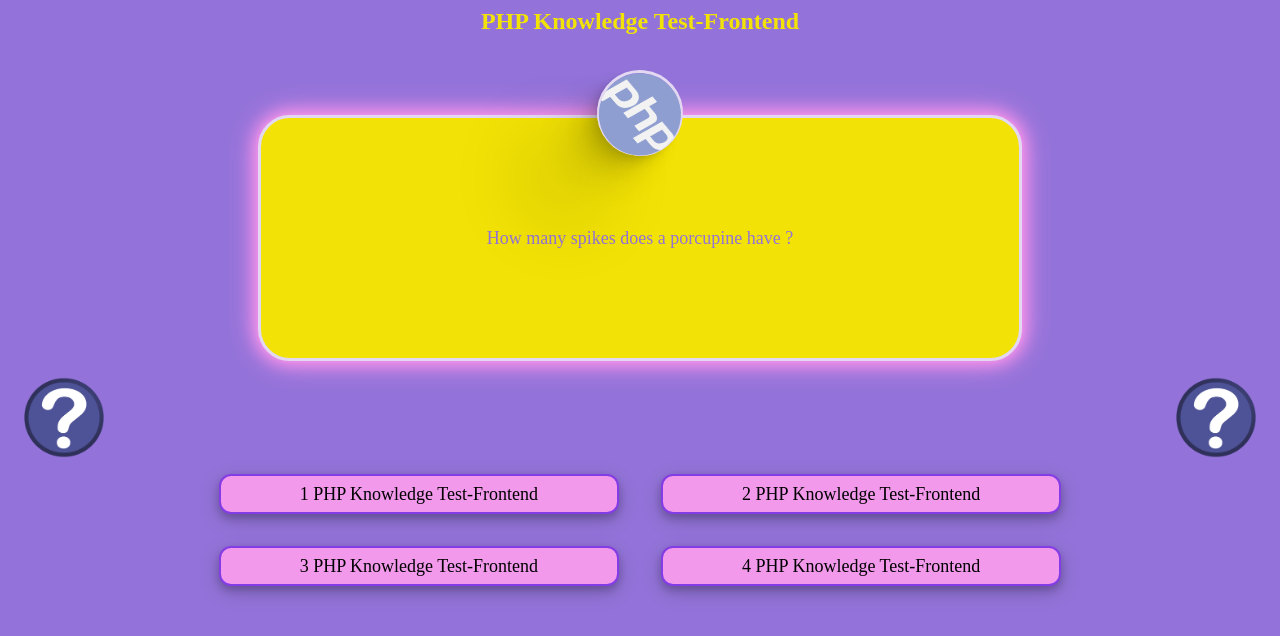
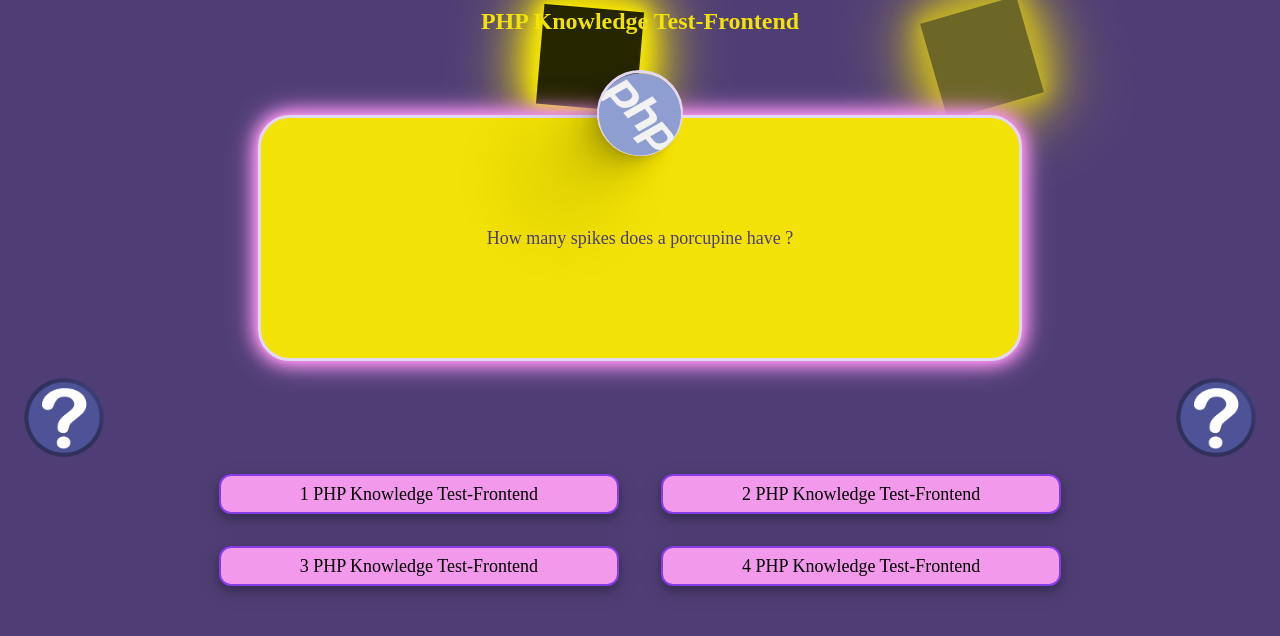
Before and after one commit to ErrayAbdellah/PHP_Knowledge_Test, a PHP site: page / in a window 1280 px wide. Shown: the top 636 px of the page. Run offline with PHP 8.4, Linux system fonts and the light colour scheme.

Commit message:
modify is added

```diff
--- a/assets/styles/style.css
+++ b/assets/styles/style.css
@@ -1,5 +1,5 @@
 body {
-  background-color: #9373D9;
+  background-color: #4f3e75;
 }
 
 #title {
@@ -30,7 +30,7 @@ body {
   padding: 0 1rem;
   font-family: "Times New Roman", Times, serif;
   font-size: large;
-  color: #9373D9;
+  color: #4f3e75;
 }
 #card-Question #circle {
   width: 5rem;
@@ -88,4 +88,128 @@ body {
   width: 410px;
   height: 42px;
   font-size: larger;
+}
+
+#myMove1 {
+  position: -webkit-sticky;
+  position: sticky;
+  width: 100px;
+  height: 100px;
+  -webkit-animation-name: menagerie;
+          animation-name: menagerie;
+  -webkit-animation-duration: 2.5s;
+          animation-duration: 2.5s;
+  -webkit-animation-iteration-count: infinite;
+          animation-iteration-count: infinite;
+  -webkit-animation-direction: alternate;
+          animation-direction: alternate;
+  position: absolute;
+  background-color: #1e1d19;
+  opacity: 0.3;
+  box-shadow: 0 0 4px #F2E205, 0 0 15px #F2E205, 0 0 20px #F2E205, 0 0 30px #F2E205, 0 0 50px #F2E205, 0 0 70px #F2E205, 0 0 80px #F2E205;
+}
+
+#myMove2 {
+  position: -webkit-sticky;
+  position: sticky;
+  width: 100px;
+  height: 100px;
+  -webkit-animation-name: menagerie2;
+          animation-name: menagerie2;
+  -webkit-animation-duration: 2.5s;
+          animation-duration: 2.5s;
+  -webkit-animation-iteration-count: infinite;
+          animation-iteration-count: infinite;
+  -webkit-animation-direction: alternate;
+          animation-direction: alternate;
+  position: absolute;
+  background-color: #1e1d19;
+  opacity: 0.3;
+  box-shadow: 0 0 4px #F2E205, 0 0 15px #F2E205, 0 0 20px #F2E205, 0 0 30px #F2E205, 0 0 50px #F2E205, 0 0 70px #F2E205, 0 0 80px #F2E205;
+}
+
+@-webkit-keyframes menagerie {
+  0% {
+    opacity: 0;
+    background: #fff;
+    left: 0;
+  }
+  25% {
+    opacity: 1;
+    background: #000;
+  }
+  50% {
+    transform: rotate(0.5turn);
+    left: 80%;
+    background: #ff0;
+  }
+  75% {
+    opacity: 1;
+    background: #000;
+  }
+  100% {
+    opacity: 0;
+    background: #fff;
+    left: 0;
+    transform: rotate(0);
+  }
+}
+
+@keyframes menagerie {
+  0% {
+    opacity: 0;
+    background: #fff;
+    left: 0;
+  }
+  25% {
+    opacity: 1;
+    background: #000;
+  }
+  50% {
+    transform: rotate(0.5turn);
+    left: 80%;
+    background: #ff0;
+  }
+  75% {
+    opacity: 1;
+    background: #000;
+  }
+  100% {
+    opacity: 0;
+    background: #fff;
+    left: 0;
+    transform: rotate(0);
+  }
+}
+@-webkit-keyframes menagerie2 {
+  0% {
+    opacity: 0;
+    background: #fff;
+    left: 0;
+  }
+  50% {
+    opacity: 1;
+    background: #000;
+  }
+  100% {
+    transform: rotate(0.5turn);
+    left: 80%;
+    background: #ff0;
+  }
+}
+@keyframes menagerie2 {
+  0% {
+    opacity: 0;
+    background: #fff;
+    left: 0;
+  }
+  50% {
+    opacity: 1;
+    background: #000;
+  }
+  100% {
+    transform: rotate(0.5turn);
+    left: 80%;
+    background: #ff0;
+  }
 }/*# sourceMappingURL=style.css.map */
--- a/assets/styles/style.scss
+++ b/assets/styles/style.scss
@@ -1,5 +1,6 @@
-$bady-color :#9373D9;
+$bady-color :#4f3e75;
 $text-color-yellow :#F2E205;
+
 
 body{
     background-color: $bady-color;
@@ -64,13 +65,24 @@ body{
 }
 // #myMove
 // {
-//     width: 100px;
-//     height: 100px;
-//     border-radius: 50%;
-//     color: #F2E205;
-//     position:sticky;
-//   border: 12px black solid;
+//  position:sticky;
+//     //border: 12px black solid;
 //   animation: mymove 5s infinite;
+
+//   width: 100px;
+//   height: 100px;
+//   border-radius: 50%;
+
+//   transform: translate(var(--light-position-x, 0px), var(--light-position-y, 0px));
+//   background-color: #F2E205;
+//   opacity: 0.3;
+//   box-shadow: 0 0 4px #F2E205,
+//   0 0 15px #F2E205,
+//   0 0 20px #F2E205,
+//   0 0 30px #F2E205,
+//   0 0 50px #F2E205,
+//   0 0 70px #F2E205,
+//   0 0 80px #F2E205;
 
 // }
 // @keyframes mymove {
@@ -83,6 +95,7 @@ body{
 //         30% { top: 50px; }
 //         0% { top: 0; left: 0; }
 // }
+
 
 #TowImage{
     display: flex;
@@ -121,11 +134,6 @@ body{
     //z-index: 1000;
     backdrop-filter: blur(15px);
 
-    // //background: #ef91e9;
-    // box-shadow: 0 0 4px #ef91e9,
-    //             0 0 15px #ef91e9,
-    //             0 0 20px #ef91e9,
-    //             0 0 30px #ef91e9;
     &:hover{
         background-color:#ef91e9;
         // color: aliceblue;
@@ -135,3 +143,87 @@ body{
 
     }
 }
+
+#light {
+    // width: 100px;
+    // height: 100px;
+    // border-radius: 50%;
+    // position: absolute;
+    // transform: translate(var(--light-position-x, 0px), var(--light-position-y, 0px));
+    // background-color: #F2E205;
+    // opacity: 0.3;
+    // box-shadow: 0 0 4px #F2E205,
+    // 0 0 15px #F2E205,
+    // 0 0 20px #F2E205,
+    // 0 0 30px #F2E205,
+    // 0 0 50px #F2E205,
+    // 0 0 70px #F2E205,
+    // 0 0 80px #F2E205;
+  }
+
+#myMove1
+{
+      //border: 12px black solid;
+      // animation: mymove 5s infinite;
+    position:sticky;
+
+    width: 100px;
+    height: 100px;
+    animation-name: menagerie;
+    //   border-radius: 50%;
+    animation-duration: 2.5s;
+    animation-iteration-count:infinite;
+    animation-direction:alternate; //let's alternate back and forth!
+    position:absolute;
+
+    background-color: #1e1d19;
+    opacity: 0.3;
+    box-shadow: 0 0 4px #F2E205,
+    0 0 15px #F2E205,
+    0 0 20px #F2E205,
+    0 0 30px #F2E205,
+    0 0 50px #F2E205,
+    0 0 70px #F2E205,
+    0 0 80px #F2E205;
+
+}
+#myMove2
+{
+      //border: 12px black solid;
+      // animation: mymove 5s infinite;
+    position:sticky;
+
+    width: 100px;
+    height: 100px;
+    animation-name: menagerie2;
+    //   border-radius: 50%;
+    animation-duration: 2.5s;
+    animation-iteration-count:infinite;
+    animation-direction:alternate; //let's alternate back and forth!
+    position:absolute;
+
+    background-color: #1e1d19;
+    opacity: 0.3;
+    box-shadow: 0 0 4px #F2E205,
+    0 0 15px #F2E205,
+    0 0 20px #F2E205,
+    0 0 30px #F2E205,
+    0 0 50px #F2E205,
+    0 0 70px #F2E205,
+    0 0 80px #F2E205;
+
+}
+@keyframes menagerie {
+    0% {opacity: 0; background: #fff; left:0;} // start invisible at left
+	25% {opacity: 1; background:#000;} // go black
+	50% {transform:rotate(0.5turn); left:80%; background:#ff0;} //spin, move, yellow
+	75% {opacity: 1; background:#000;}	// reverse original motion
+	100% {opacity: 0; background:#fff; left:0; transform:rotate(0); }
+
+}
+
+@keyframes menagerie2 {
+	0% {opacity: 0; background: #fff; left:0;}
+	50% {opacity: 1; background:#000;}
+	100% {transform:rotate(0.5turn); left:80%; background:#ff0;}
+	}
--- a/index.html
+++ b/index.html
@@ -8,8 +8,13 @@
     <title>PHP_Knowledge_Test-Frontend</title>
 </head>
 <body>
-    <!-- <div id="myMove">
-    </div> -->
+    <div id="light" style="--light-position-y: 0; --light-position-x: 0"></div>
+
+    <div id="myMove1">
+    </div>
+    <div id="myMove2">
+    </div>
+
     <!-- title -->
     <h2 id="title">PHP Knowledge Test-Frontend</h2>
     <!-- Question -->
```
Also changed, not shown: 1 other file.
